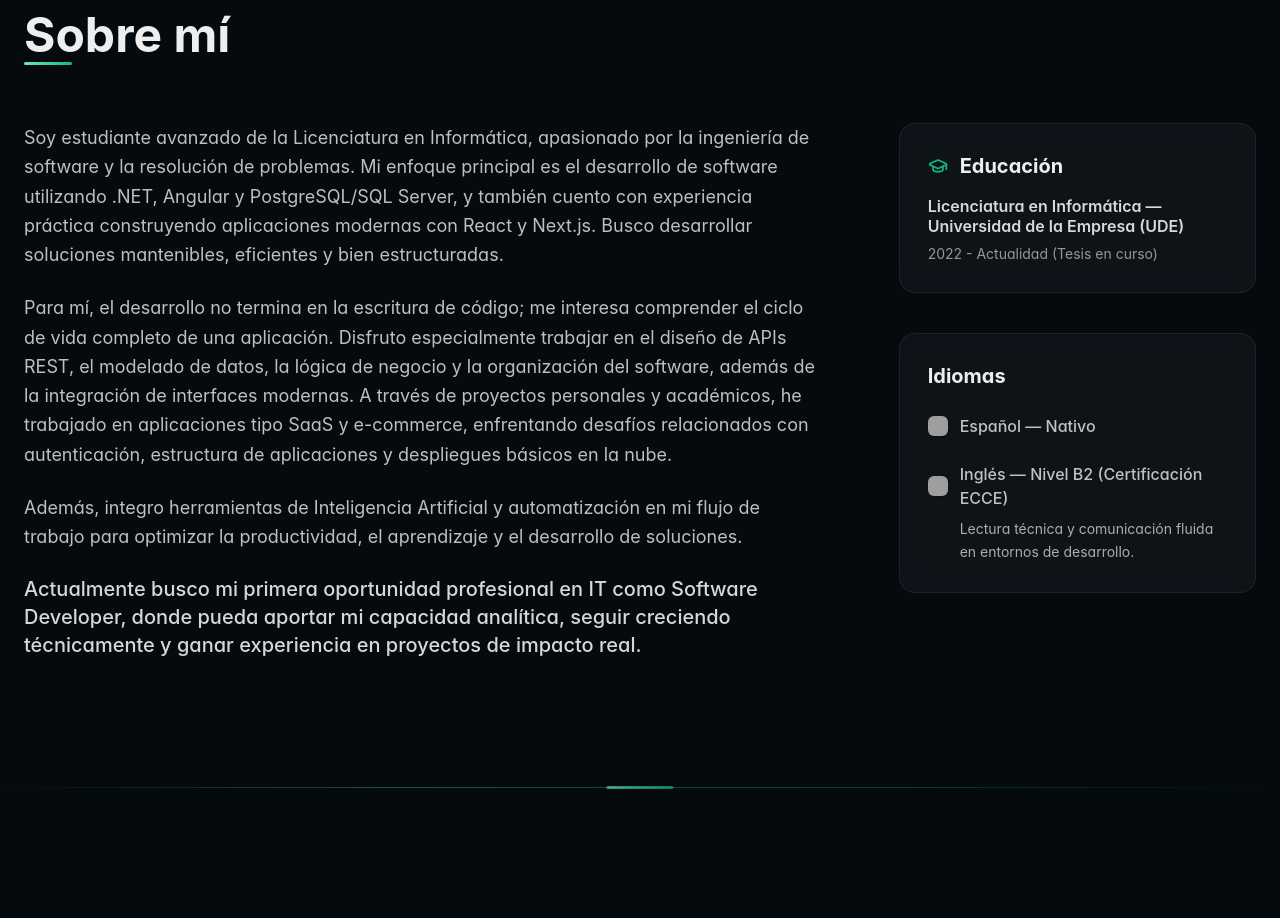
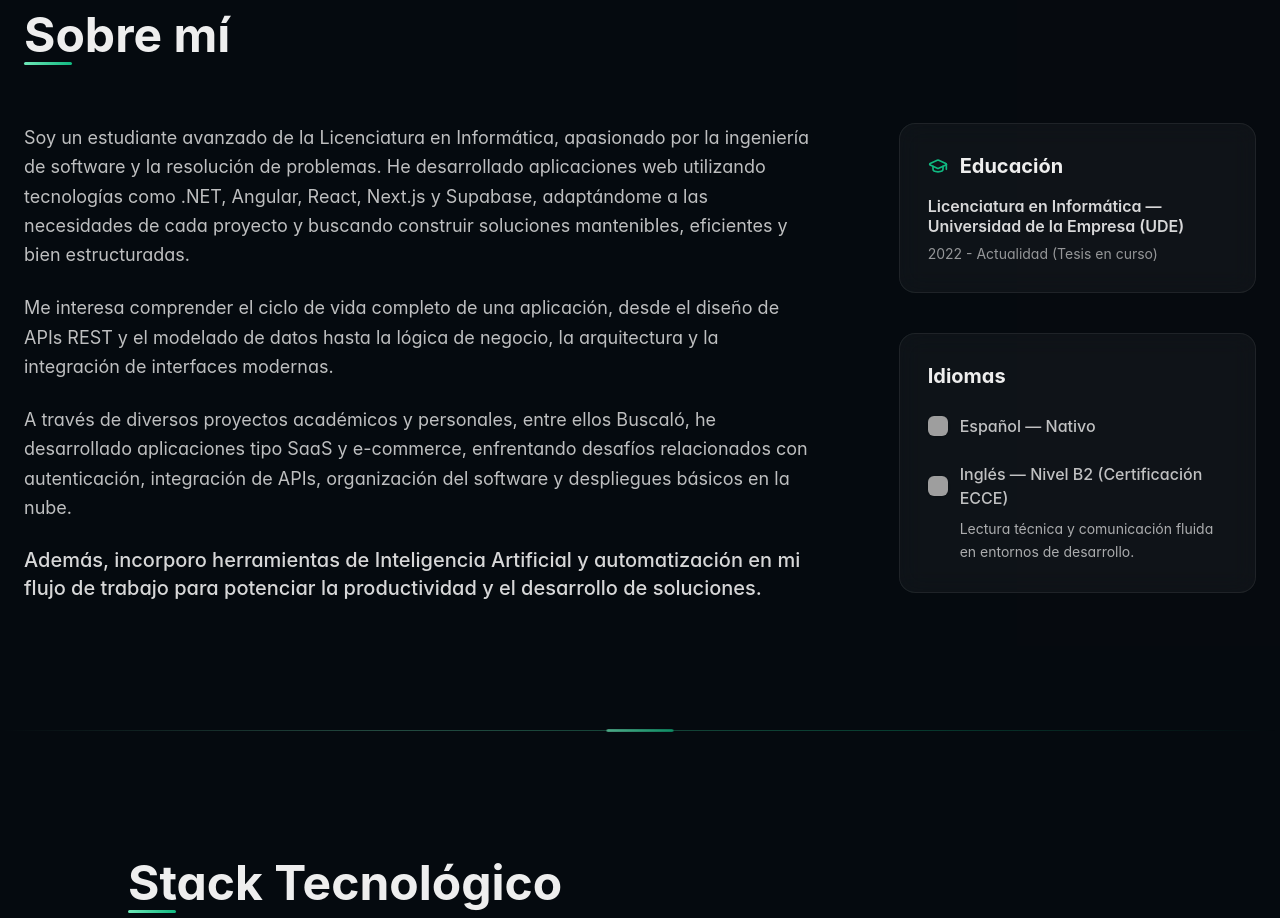
Before and after one commit to Nahuevp/Nahuel-porfolio, a Next.js app: page / in a window 1280 px wide. Shown: the part 980-1898 px from the top of the page. Built offline with nearby package versions, Linux system fonts and the light colour scheme; no server answers; grey boxes are pictures that could not be loaded.

Commit message:
docs: update about me section in spanish and english

```diff
--- a/app/page.tsx
+++ b/app/page.tsx
@@ -33,13 +33,13 @@ const content = {
 
     about: {
       title: "Sobre mí",
-      text1: "Soy estudiante avanzado de la Licenciatura en Informática, apasionado por la ingeniería de software y la resolución de problemas. Mi enfoque principal es el desarrollo de software utilizando .NET, Angular y PostgreSQL/SQL Server, y también cuento con experiencia práctica construyendo aplicaciones modernas con React y Next.js. Busco desarrollar soluciones mantenibles, eficientes y bien estructuradas.",
+      text1: "Soy un estudiante avanzado de la Licenciatura en Informática, apasionado por la ingeniería de software y la resolución de problemas. He desarrollado aplicaciones web utilizando tecnologías como .NET, Angular, React, Next.js y Supabase, adaptándome a las necesidades de cada proyecto y buscando construir soluciones mantenibles, eficientes y bien estructuradas.",
 
-      text2: "Para mí, el desarrollo no termina en la escritura de código; me interesa comprender el ciclo de vida completo de una aplicación. Disfruto especialmente trabajar en el diseño de APIs REST, el modelado de datos, la lógica de negocio y la organización del software, además de la integración de interfaces modernas. A través de proyectos personales y académicos, he trabajado en aplicaciones tipo SaaS y e-commerce, enfrentando desafíos relacionados con autenticación, estructura de aplicaciones y despliegues básicos en la nube.",
+      text2: "Me interesa comprender el ciclo de vida completo de una aplicación, desde el diseño de APIs REST y el modelado de datos hasta la lógica de negocio, la arquitectura y la integración de interfaces modernas.",
 
-      text3: "Además, integro herramientas de Inteligencia Artificial y automatización en mi flujo de trabajo para optimizar la productividad, el aprendizaje y el desarrollo de soluciones.",
+      text3: "A través de diversos proyectos académicos y personales, entre ellos Buscaló, he desarrollado aplicaciones tipo SaaS y e-commerce, enfrentando desafíos relacionados con autenticación, integración de APIs, organización del software y despliegues básicos en la nube.",
 
-      text4: "Actualmente busco mi primera oportunidad profesional en IT como Software Developer, donde pueda aportar mi capacidad analítica, seguir creciendo técnicamente y ganar experiencia en proyectos de impacto real.",
+      text4: "Además, incorporo herramientas de Inteligencia Artificial y automatización en mi flujo de trabajo para potenciar la productividad y el desarrollo de soluciones.",
     },
 
     languages: {
@@ -128,13 +128,13 @@ const content = {
     about: {
       title: "About me",
 
-      text1: "Advanced Computer Science student with a strong technical foundation in the .NET and Angular ecosystem. Passionate about software architecture and best practices, with practical experience in developing monolithic and microservices applications through personal projects. I stand out for my analytical capacity and my focus on creating maintainable, robust, and efficient solutions.",
+      text1: "I am an advanced Computer Science student, passionate about software engineering and problem-solving. I have developed web applications using technologies such as .NET, Angular, React, Next.js, and Supabase, adapting to the needs of each project and aiming to build maintainable, efficient, and well-structured solutions.",
 
-      text2: "I don't just write code; I handle the complete software lifecycle. From database modeling and creating REST APIs or Microservices architectures, to implementing modern user interfaces and managing continuous deployment in the cloud.",
+      text2: "I am interested in understanding the complete application lifecycle, from REST API design and data modeling to business logic, architecture, and the integration of modern interfaces.",
 
-      text3: "Through my projects, I have built and deployed real-world platforms (like a SaaS and distributed e-commerce), solving complex architecture, authentication, and deployment challenges. My focus is on delivering clean, maintainable solutions.",
+      text3: "Through various academic and personal projects, including Buscaló, I have developed SaaS and e-commerce applications, tackling challenges related to authentication, API integration, software organization, and basic cloud deployments.",
 
-      text4: "I am looking to join a professional development team where I can apply this product-oriented mindset, continue raising my technical standards, and contribute value from day one."
+      text4: "Additionally, I incorporate Artificial Intelligence and automation tools into my workflow to boost productivity and solution development."
     },
 
     languages: {
```
